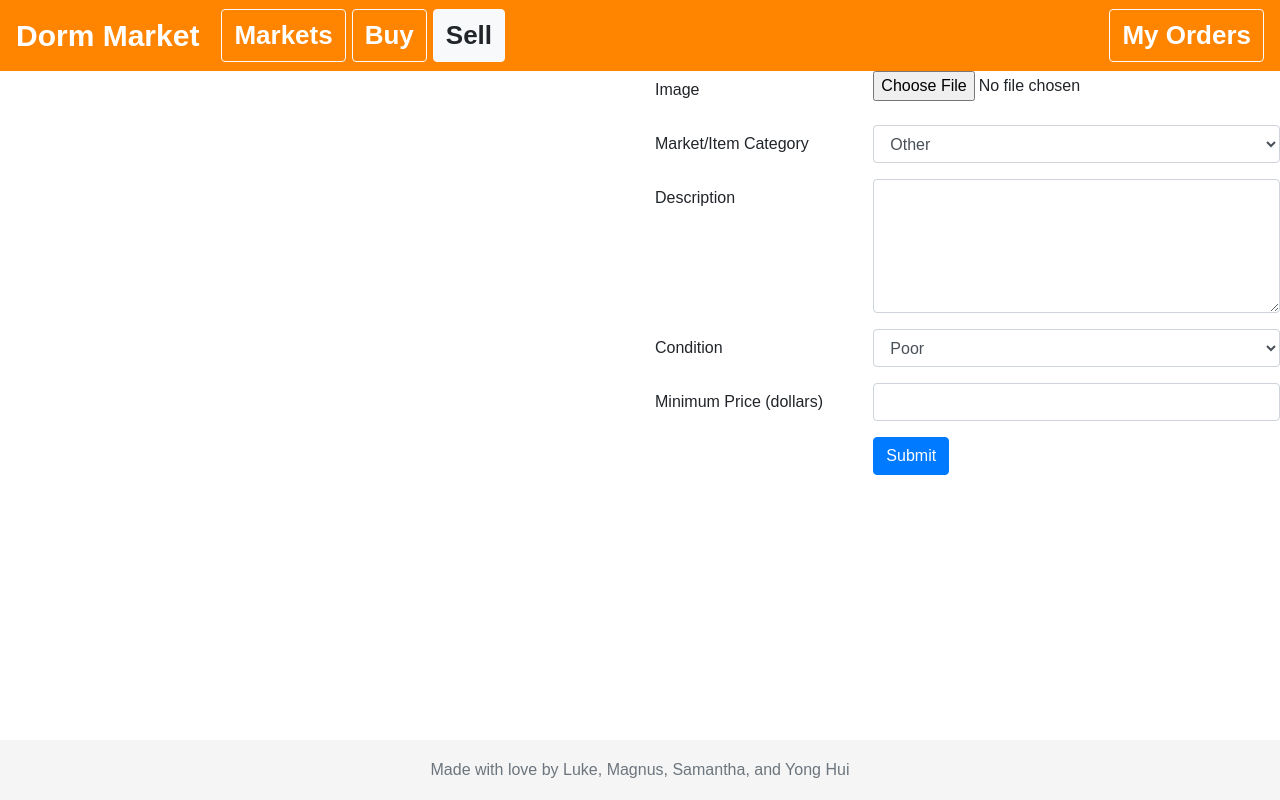
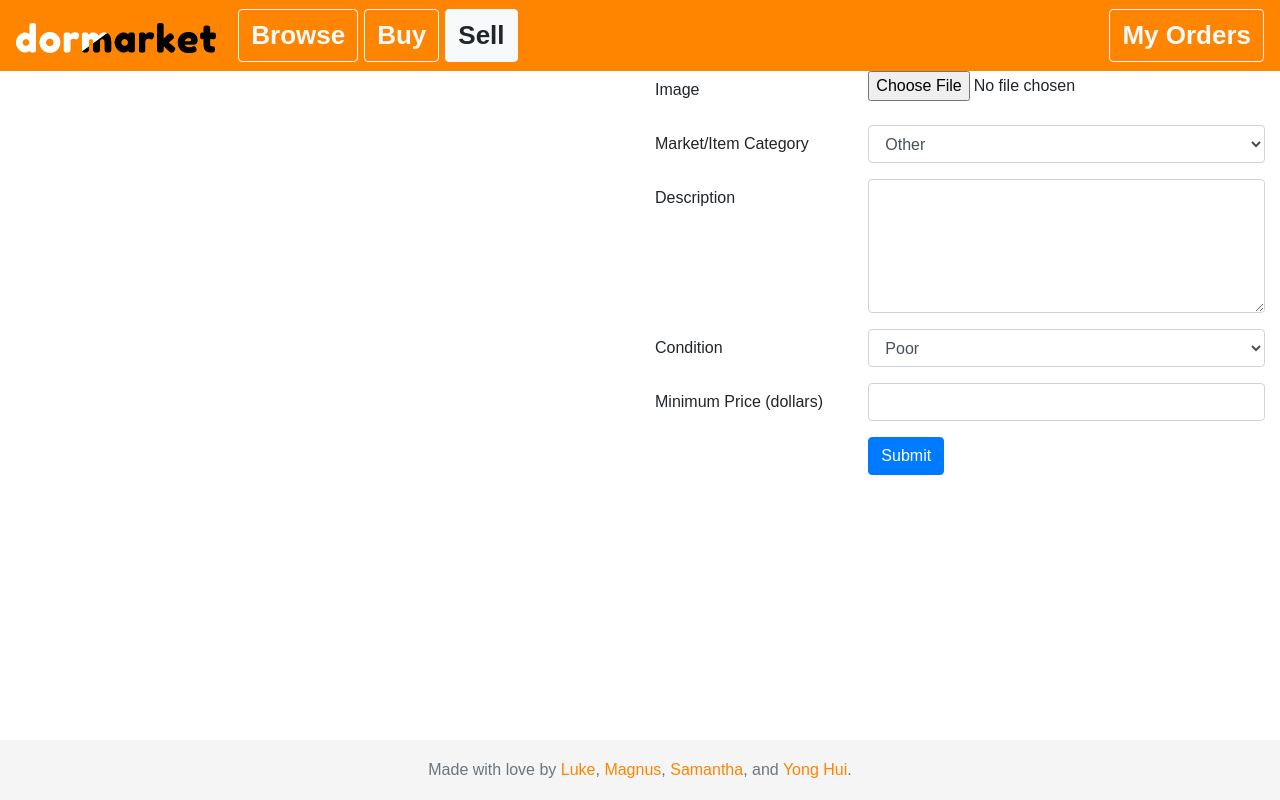
Before and after one commit to m-99/dorm-market, a Django app: page /sell/ in a window 1280 px wide. Run offline with Django 3.2, Linux system fonts and the light colour scheme; data that the repository does not hold is empty; some libraries are stand-ins or nearby versions.

Commit message:
asthetic

```diff
--- a/dormmarket/main/static/main/base_style.css
+++ b/dormmarket/main/static/main/base_style.css
@@ -21,3 +21,7 @@
     font-size: 30px;
     font-weight: bold;
 }
+
+.footer a {
+    color: #ff8400 !important;
+}
--- a/dormmarket/main/static/main/main.css
+++ b/dormmarket/main/static/main/main.css
@@ -8,26 +8,10 @@ body {
     background-color: #FFFFFF;
 }
 
-.nav_bar {
+#image-preview {
     width: 100%;
-    height: 110px;
-    background-color: #ff8400;
-    text-align: center;
-    font-size: 30px;
-    font-weight: bold;
-    color: white;
-    position: fixed;
-    z-index: 5;
-}
-
-a:link {
-    text-decoration: none;
-    color: white;
-}
-
-a:visited {
-    text-decoration: none;
-    color: white;
+    height: auto;
+    overflow: hidden;
 }
 
 .highlight {
--- a/dormmarket/main/templates/main/base.html
+++ b/dormmarket/main/templates/main/base.html
@@ -14,8 +14,9 @@
 <body>
     <!-- Navbar -->
     <nav class="navbar navbar-light bg-orange text-white navbar-expand-md">
-        <!-- TODO: insert a cool logo image -->
-        <a class="navbar-brand text-white" href="{% url 'index' %}">Dorm Market</a>
+        <a class="navbar-brand text-white" href="{% url 'index' %}">
+            <img src="{% static 'main/images/dorm-market-logo.png' %}" height="30px" width="auto">
+        </a>
 
         <button class="navbar-toggler" type="button" data-toggle="collapse" data-target="#navbarSupportedContent" aria-controls="navbarSupportedContent" aria-expanded="false" aria-label="Toggle navigation">
             <span class="navbar-toggler-icon"></span>
@@ -24,7 +25,7 @@
         <div class="collapse navbar-collapse" id="navbarSupportedContent">
             <ul class="navbar-nav mr-auto text-white">
                 <li class="nav-item">
-                    <a class="btn btn-outline-light" href="{% url 'index' %}">Markets</a>
+                    <a class="btn btn-outline-light" href="{% url 'index' %}">Browse</a>
                 </li>
                 <li class="nav-item">
                     <a class="btn btn-outline-light" href="{% url 'buy' %}">Buy</a>
@@ -41,19 +42,21 @@
             <!-- TODO: allow users to search for a market -->
             <!-- <form class="form-inline my-2 my-lg-0">
                 <input class="form-control mr-sm-2" type="search" placeholder="Search" aria-label="Search">
-                <button class="btn btn-outline-success my-2 my-sm-0" type="submit">Search</button>
+                <button class="btn btn-outline-light my-2 my-sm-0" type="submit">Search</button>
             </form> -->
         </div>
     </nav>
     <!-- End navbar -->
 
     <!-- Content defined in child templates -->
-    <div id="content">
+    <div id="content" class="container-fluid">
         {% block content %}{% endblock %}
     </div>
+    <!-- End content defined in child templates -->
+
     <footer class="footer">
         <div class="container text-muted text-center">
-            Made with love by Luke, Magnus, Samantha, and Yong Hui
+            Made with love by <a href="http://www.lukebord.com/">Luke</a>, <a href="http://www.magmhj.com/">Magnus</a>, <a href="https://www.linkedin.com/in/miller99">Samantha</a>, and <a href="https://github.com/AzureFractal">Yong Hui</a>.
         </div>
     </footer>
 
--- a/dormmarket/main/templates/main/sell_new.html
+++ b/dormmarket/main/templates/main/sell_new.html
@@ -1,4 +1,5 @@
 {% extends 'main/templates/main/base.html' %}
+
 {% load static %}
 
 {% block title %}
@@ -7,12 +8,12 @@
 
 {% block content %}
 
+<div class="row" style="height: 100%">
 
+	<div class="col-6 vertical-align">
+		<img id="image-preview" src="" />
+	</div>
 
-<div class="row" style="height: 100%">
-	<div class="col-6 vertical-align">
-		<img id="image-preview" src="" width="100%" height="auto" />
-	</div>
 	<div class="col-6">
 		<form action='' method='post' enctype="multipart/form-data">
 			{% csrf_token %}
@@ -70,6 +71,7 @@
 			</div>
 		</form>
 	</div>
+
 </div>
 
 
```
Also changed, not shown: dormmarket/main/migrations/0001_initial.py, dormmarket/main/static/main/images/dorm-market-logo.png (added).
